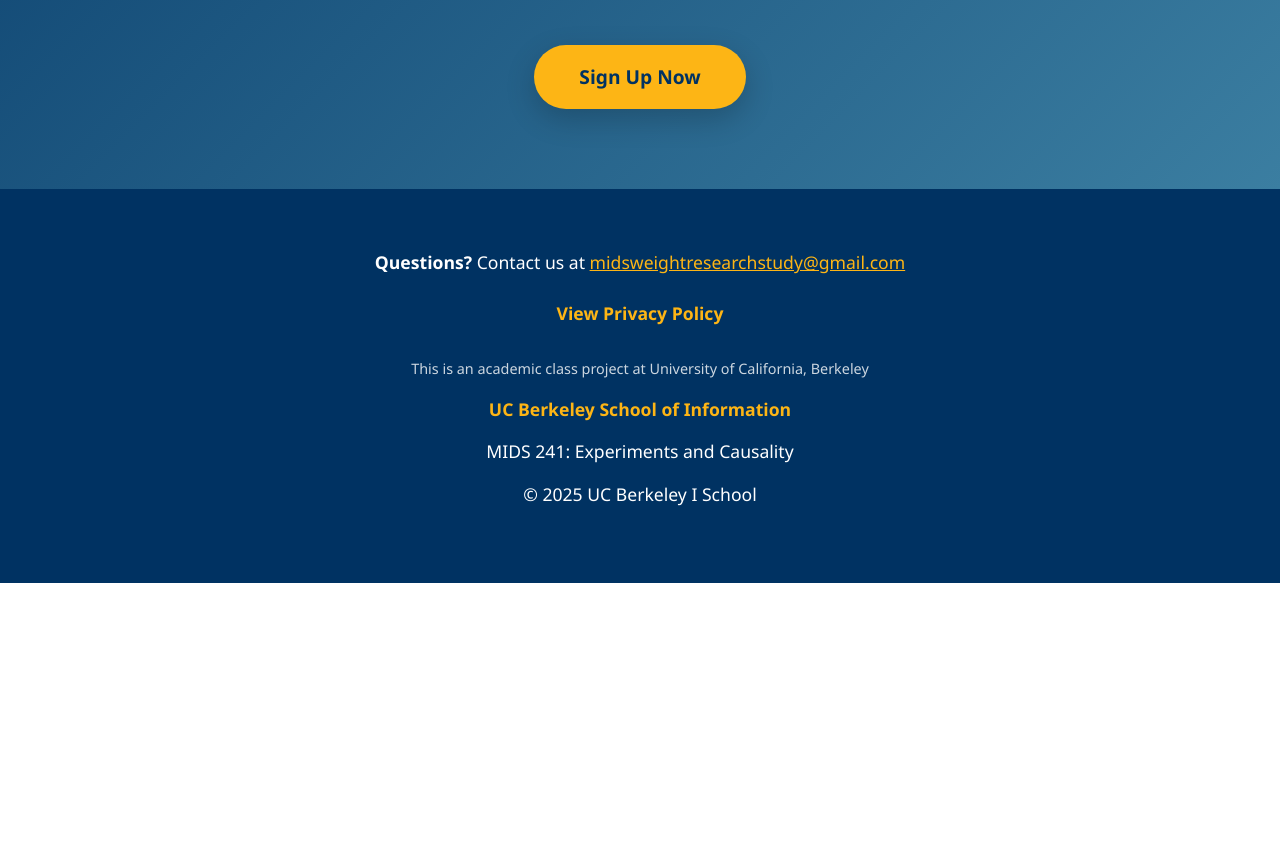
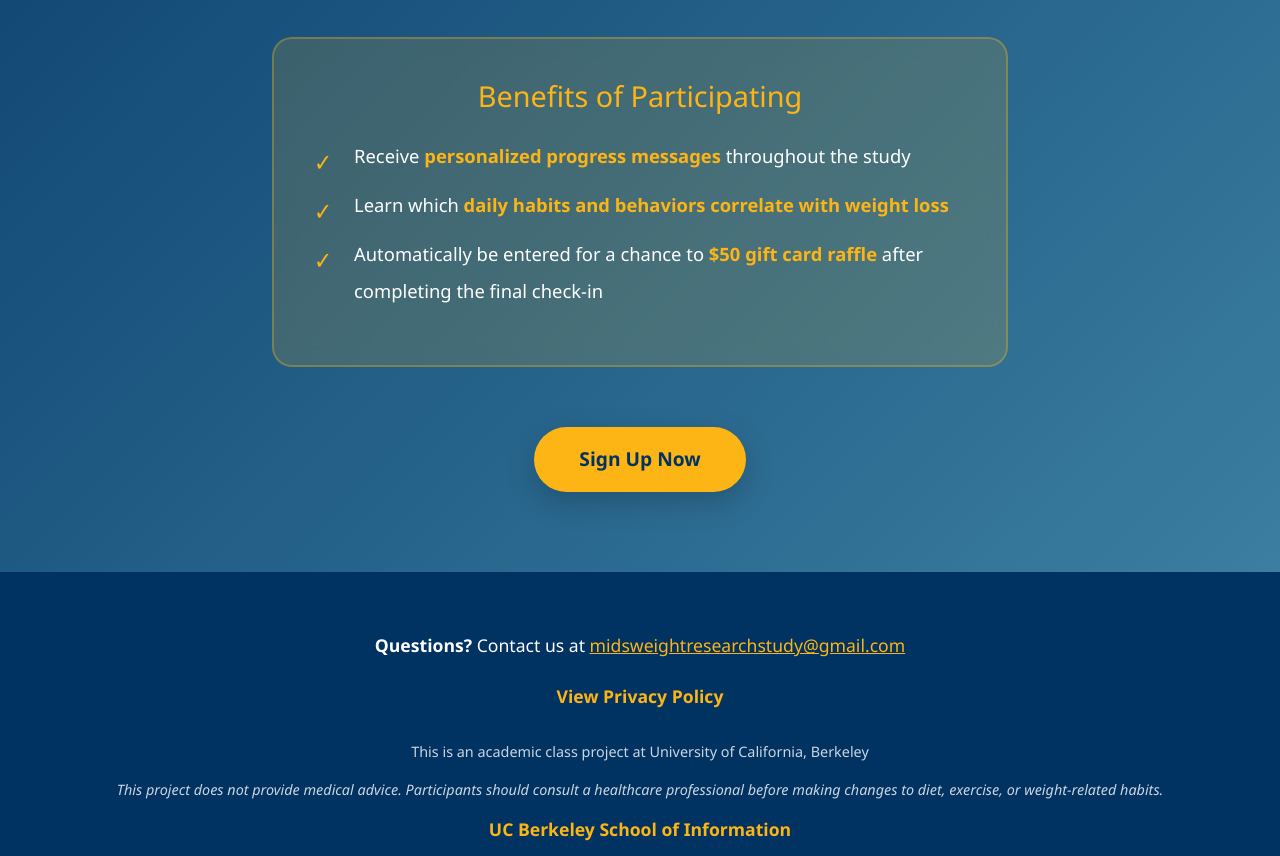
Before and after one commit to UC-Berkeley-I-School/MIDS241-Weight-Checkin, a plain HTML site: page index.html in a window 1280 px wide. Shown: the part 1940-2796 px from the top of the page. Before the commit the page ends 2523 px from the top, so only its background shows below. Drawn offline with nearby package versions, Linux system fonts and the light colour scheme.

Commit message:
Disclaimer and participation benefits

```diff
--- a/index.html
+++ b/index.html
@@ -349,6 +349,17 @@
                         </p>
                     </div>
 
+                    <div class="commitment-box animate-on-scroll" style="margin-bottom: 60px;">
+                        <h3>Benefits of Participating</h3>
+
+                        <ul class="commitment-list" style="margin-top: 25px;">
+                            <li>Receive <strong style="color: var(--california-gold);">personalized progress messages</strong> throughout the study</li>
+                            <li>Learn which <strong style="color: var(--california-gold);">daily habits and behaviors correlate with weight loss</strong></li>
+                            <li>Automatically be entered for a chance to <strong style="color: var(--california-gold);">$50 gift card raffle</strong>
+                                after completing the final check-in</li>
+                        </ul>
+                    </div>
+
                     <div class="text-center mt-5">
                         <button class="btn btn-gold" onclick="openSignUpForm()">Sign Up Now</button>
                     </div>
@@ -369,6 +380,9 @@
             </p>
             <p style="font-size: 0.9rem; opacity: 0.8; margin-top: 2rem;">
                 This is an academic class project at University of California, Berkeley
+            </p>
+            <p style="font-size: 0.9rem; opacity: 0.8; margin-top: 1rem;">
+                <em>This project does not provide medical advice. Participants should consult a healthcare professional before making changes to diet, exercise, or weight-related habits.</em>
             </p>
             <p class="footer-gold"><strong>UC Berkeley School of Information</strong></p>
             <p>MIDS 241: Experiments and Causality</p>
```
